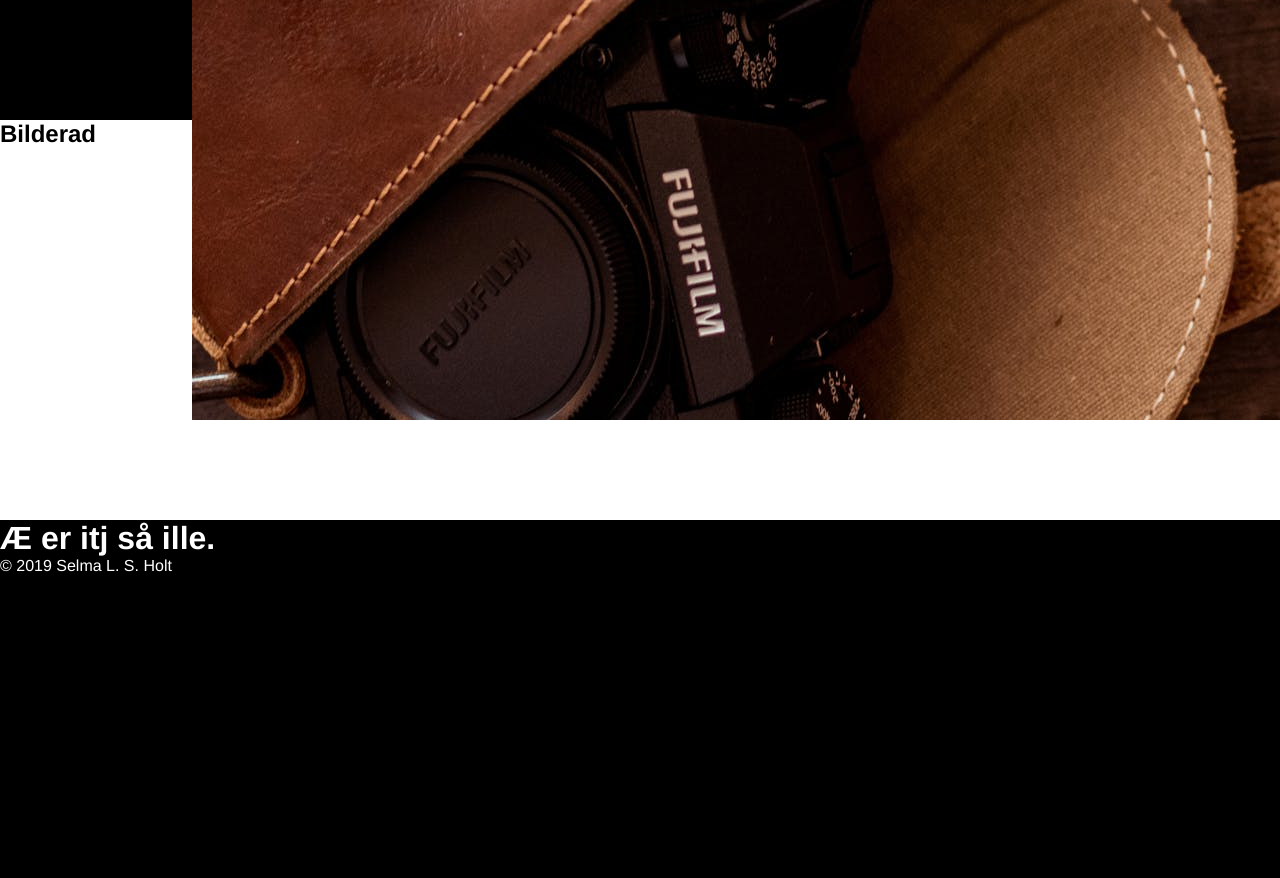
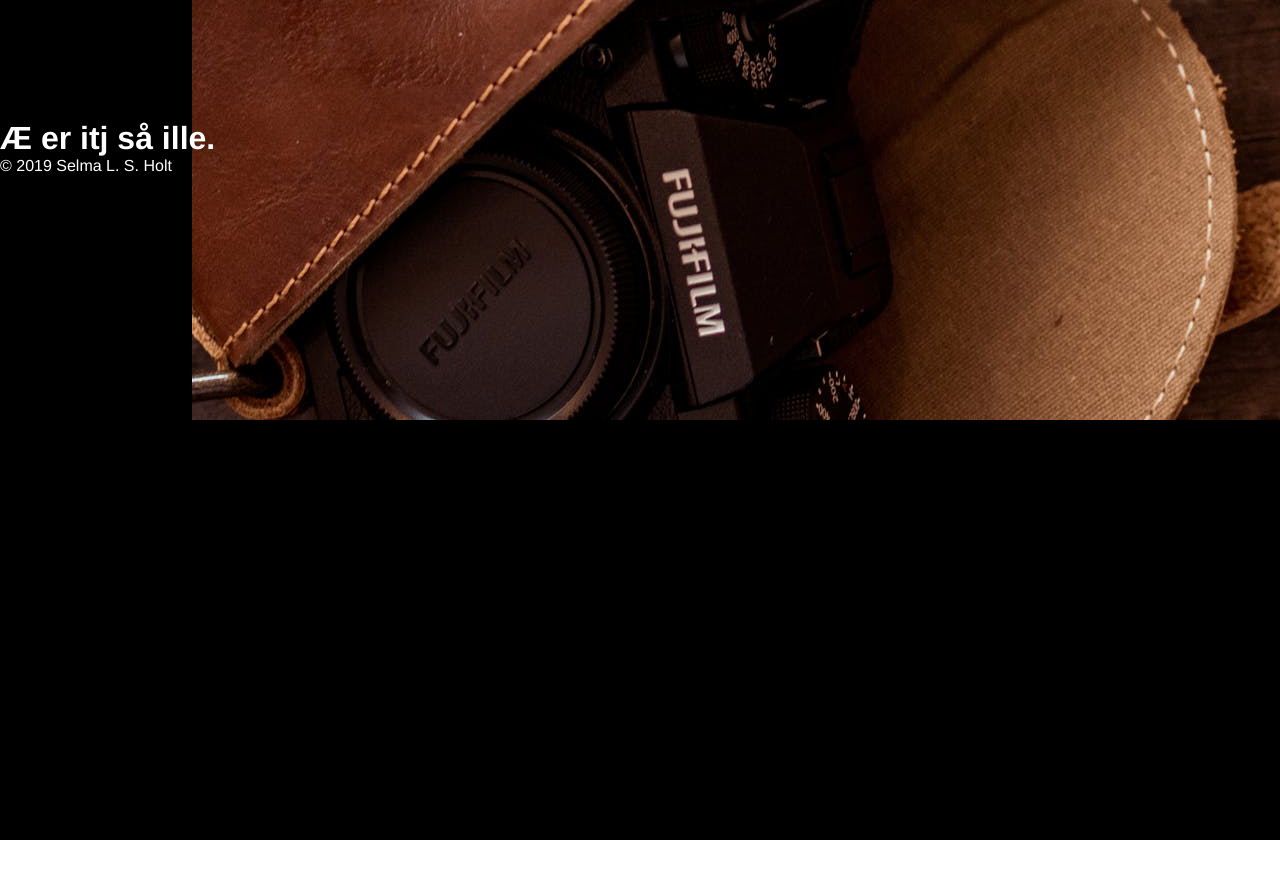
Before and after one commit to selmalois/vakka-juice, a plain HTML site: page index.html in a window 1280 px wide. Shown: the part 4280-5158 px from the top of the page. After the commit the page ends 5120 px from the top, so only its background shows below. Drawn offline with Linux system fonts and the light colour scheme.

Commit message:
Fjernet Instagram-bilderad.

```diff
--- a/index.css
+++ b/index.css
@@ -238,11 +238,6 @@ section {
 }
 
 
-.instagram {
-    height: 50vh;
-}
-
-
 /********************** footer **********************/
 
 footer {
--- a/index.html
+++ b/index.html
@@ -111,14 +111,6 @@
                     <!-- Her skal det legges inn en søkefelt. -->
                 </div>
             </section>
-
-            <!-- Skal denne kanskje fjernes? -->
-            <section class="instagram">
-                <h1>Bilderad</h1>
-                <article></article>
-                <article></article>
-                <article></article>
-            </section>
         </main>
 
         <footer id="kontakt">
```
